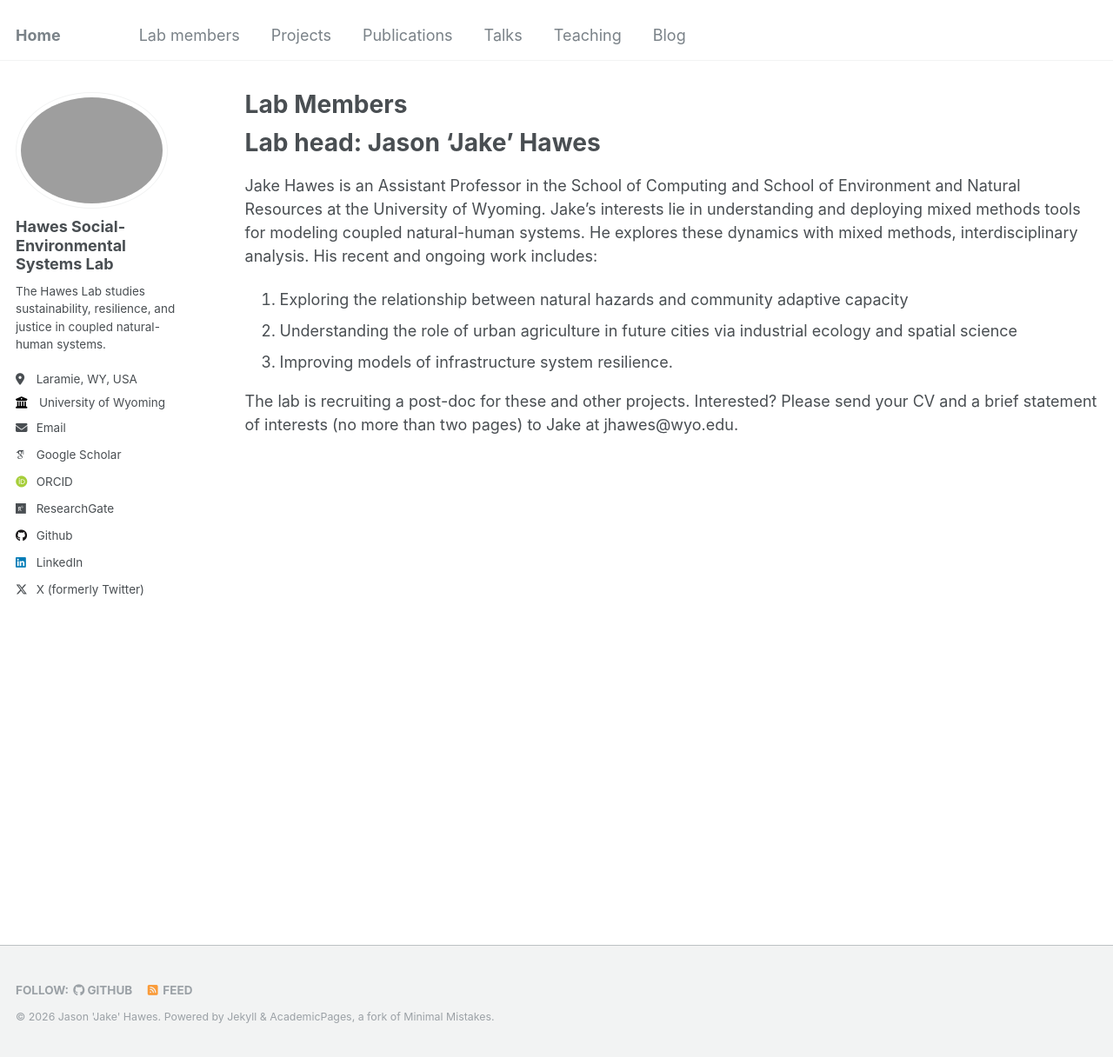
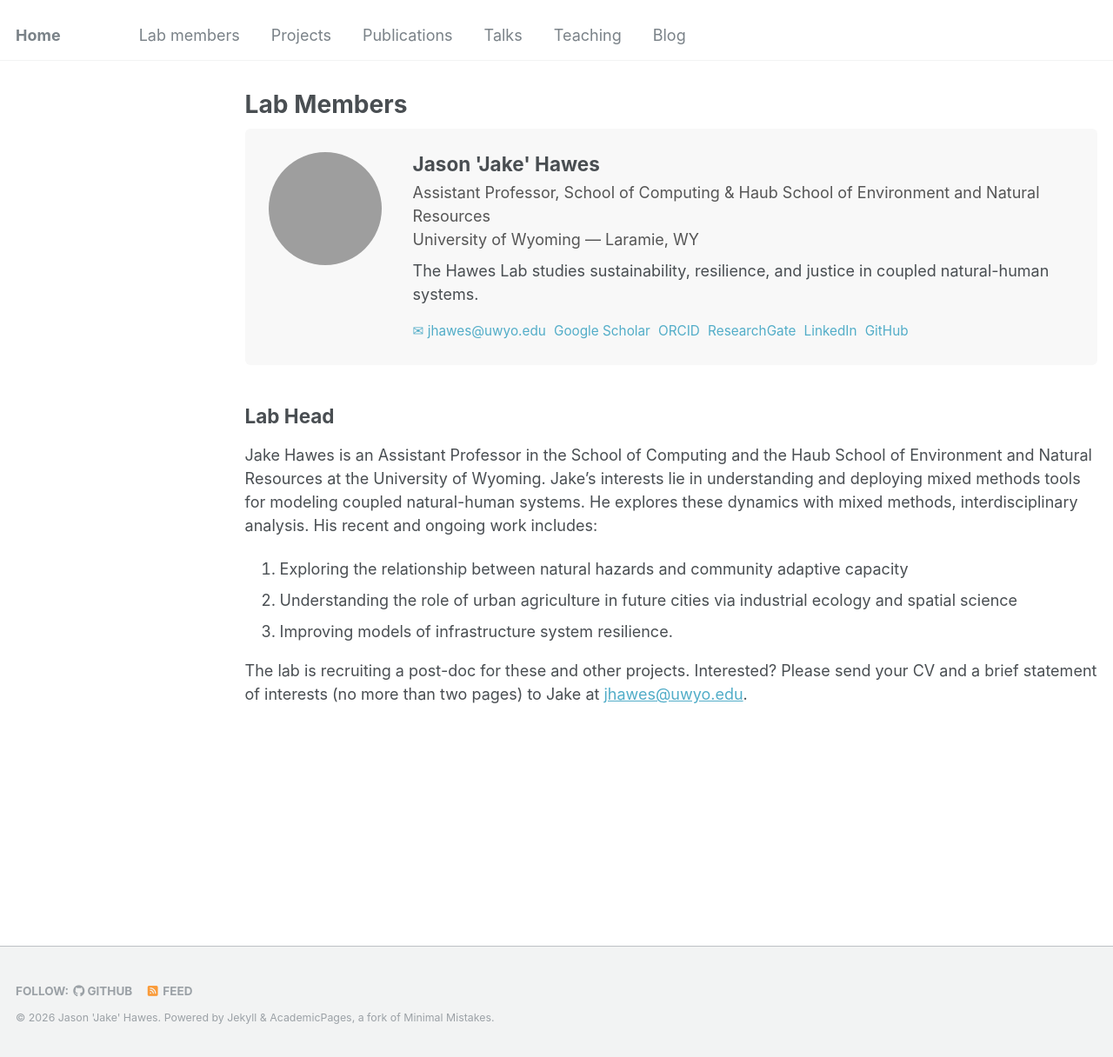
Before and after one commit to jkhawes/jkhawes.github.io, a Jekyll site: the page built from _pages/lab-members.md, in a window 1280 px wide and 1216 px high. Shown: the whole window at 87% size. Built offline with Jekyll 4.4.1, drawn with Linux system fonts in a browser that asks for light colours; some web fonts are replaced; grey boxes are pictures that could not be loaded.

Commit message:
Moving sidebar to lab members.

```diff
--- a/_pages/lab-members.md
+++ b/_pages/lab-members.md
@@ -2,18 +2,38 @@
 layout: archive
 title: "Lab Members"
 permalink: /lab-members/
-author_profile: true
+author_profile: false
 redirect_from:
   - /lab
   - /people
   - /team
 ---
 
-Lab head: Jason 'Jake' Hawes
-======
-Jake Hawes is an Assistant Professor in the School of Computing and School of Environment and Natural Resources at the University of Wyoming. Jake's interests lie in understanding and deploying mixed methods tools for modeling coupled natural-human systems. He explores these dynamics with mixed methods, interdisciplinary analysis. His recent and ongoing work includes:
+{% include base_path %}
+
+<div style="display: flex; gap: 2em; align-items: flex-start; padding: 1.5em; background: #f8f8f8; border-radius: 6px; margin-bottom: 2.5em;">
+  <img src="/images/profile.jpg" alt="Jake Hawes" style="width: 130px; height: 130px; border-radius: 50%; object-fit: cover; flex-shrink: 0;">
+  <div>
+    <h2 style="margin-top: 0; margin-bottom: 0.25em;">Jason 'Jake' Hawes</h2>
+    <p style="margin: 0 0 0.5em; color: #555;">Assistant Professor, School of Computing &amp; Haub School of Environment and Natural Resources<br>University of Wyoming &mdash; Laramie, WY</p>
+    <p style="margin: 0 0 1em;">{{ site.author.bio }}</p>
+    <div style="display: flex; flex-wrap: wrap; gap: 0.6em; font-size: 0.85em;">
+      {% if site.author.email %}<a href="mailto:{{ site.author.email }}" style="text-decoration:none;">&#9993; {{ site.author.email }}</a>{% endif %}
+      {% if site.author.googlescholar %}<a href="{{ site.author.googlescholar }}" target="_blank" style="text-decoration:none;">Google Scholar</a>{% endif %}
+      {% if site.author.orcid %}<a href="{{ site.author.orcid }}" target="_blank" style="text-decoration:none;">ORCID</a>{% endif %}
+      {% if site.author.researchgate %}<a href="{{ site.author.researchgate }}" target="_blank" style="text-decoration:none;">ResearchGate</a>{% endif %}
+      {% if site.author.linkedin %}<a href="https://www.linkedin.com/in/{{ site.author.linkedin }}" target="_blank" style="text-decoration:none;">LinkedIn</a>{% endif %}
+      {% if site.author.github %}<a href="https://github.com/{{ site.author.github }}" target="_blank" style="text-decoration:none;">GitHub</a>{% endif %}
+    </div>
+  </div>
+</div>
+
+## Lab Head
+
+Jake Hawes is an Assistant Professor in the School of Computing and the Haub School of Environment and Natural Resources at the University of Wyoming. Jake's interests lie in understanding and deploying mixed methods tools for modeling coupled natural-human systems. He explores these dynamics with mixed methods, interdisciplinary analysis. His recent and ongoing work includes:
+
 1. Exploring the relationship between natural hazards and community adaptive capacity
 2. Understanding the role of urban agriculture in future cities via industrial ecology and spatial science
 3. Improving models of infrastructure system resilience.
 
-The lab is recruiting a post-doc for these and other projects. Interested? Please send your CV and a brief statement of interests (no more than two pages) to Jake at jhawes@wyo.edu.
+The lab is recruiting a post-doc for these and other projects. Interested? Please send your CV and a brief statement of interests (no more than two pages) to Jake at [jhawes@uwyo.edu](mailto:jhawes@uwyo.edu).
--- a/_pages/projects.html
+++ b/_pages/projects.html
@@ -2,7 +2,7 @@
 layout: archive
 title: "Projects"
 permalink: /projects/
-author_profile: true
+author_profile: false
 ---
 
 {% include base_path %}
--- a/_pages/publications.html
+++ b/_pages/publications.html
@@ -2,7 +2,7 @@
 layout: archive
 title: "Publications"
 permalink: /publications/
-author_profile: true
+author_profile: false
 ---
 
 <style>
--- a/_pages/talks.html
+++ b/_pages/talks.html
@@ -2,7 +2,7 @@
 layout: archive
 title: "Talks and presentations"
 permalink: /talks/
-author_profile: true
+author_profile: false
 ---
 
 {% if site.talkmap_link == true %}
--- a/_pages/teaching.html
+++ b/_pages/teaching.html
@@ -2,7 +2,7 @@
 layout: archive
 title: "Teaching"
 permalink: /teaching/
-author_profile: true
+author_profile: false
 ---
 
 Beginning in Fall 2025, Jake will be establishing new courses at the intersection of computing and coupled natural-human systems for undergraduate and graduate students at the University of Wyoming. Interested in this intersection? Want to weigh in on new topics you want to see taught at the School of Computing and the Haub School? Get in touch @ jhawes@uwyo.edu.
```
Also changed, not shown: _pages/markdown.md (+1 -1 lines).
